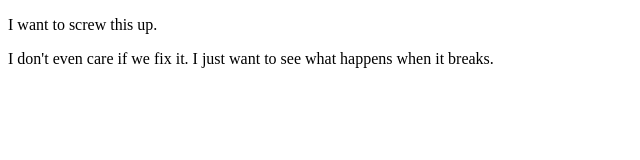
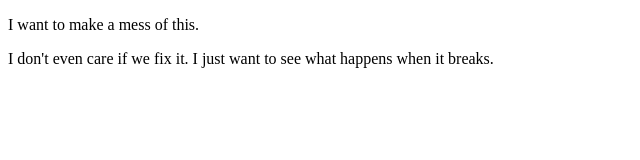
Before and after one commit to braydenc303/GitTutorial, a plain HTML site: page index.html in a window 1280 px wide. Shown: the full height of the page, 0-640 px from the left. Drawn offline with Linux system fonts and the light colour scheme.

```diff
--- a/index.html
+++ b/index.html
@@ -8,7 +8,7 @@
 </head>
 <body>
     <div>
-        <p>I want to screw this up.</p>
+        <p>I want to make a mess of this.</p>
         <p>I don't even care if we fix it. I just want to see what happens when it breaks.</p>
     </div>
 
```
Also changed, not shown: 1 other file.
